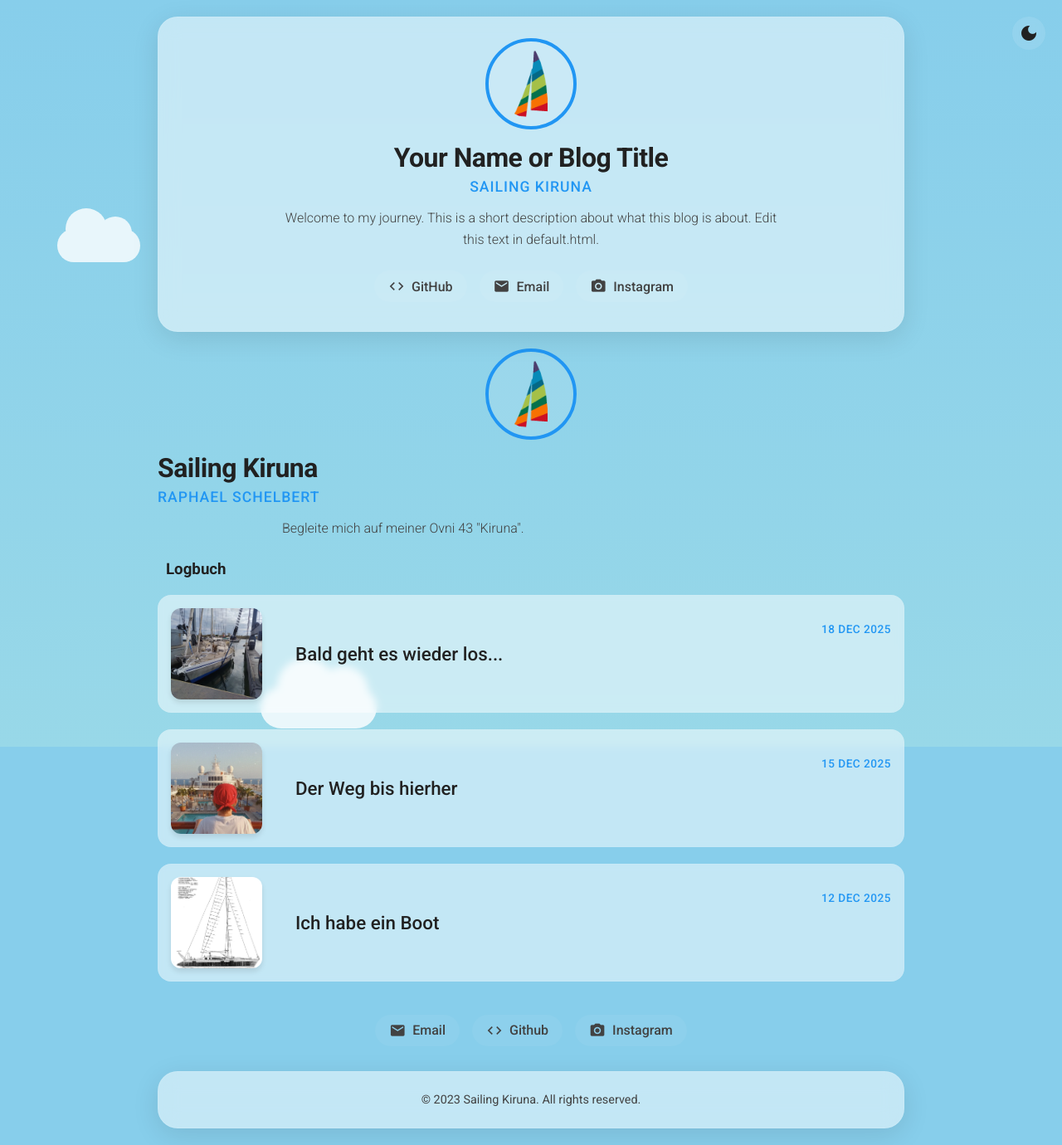
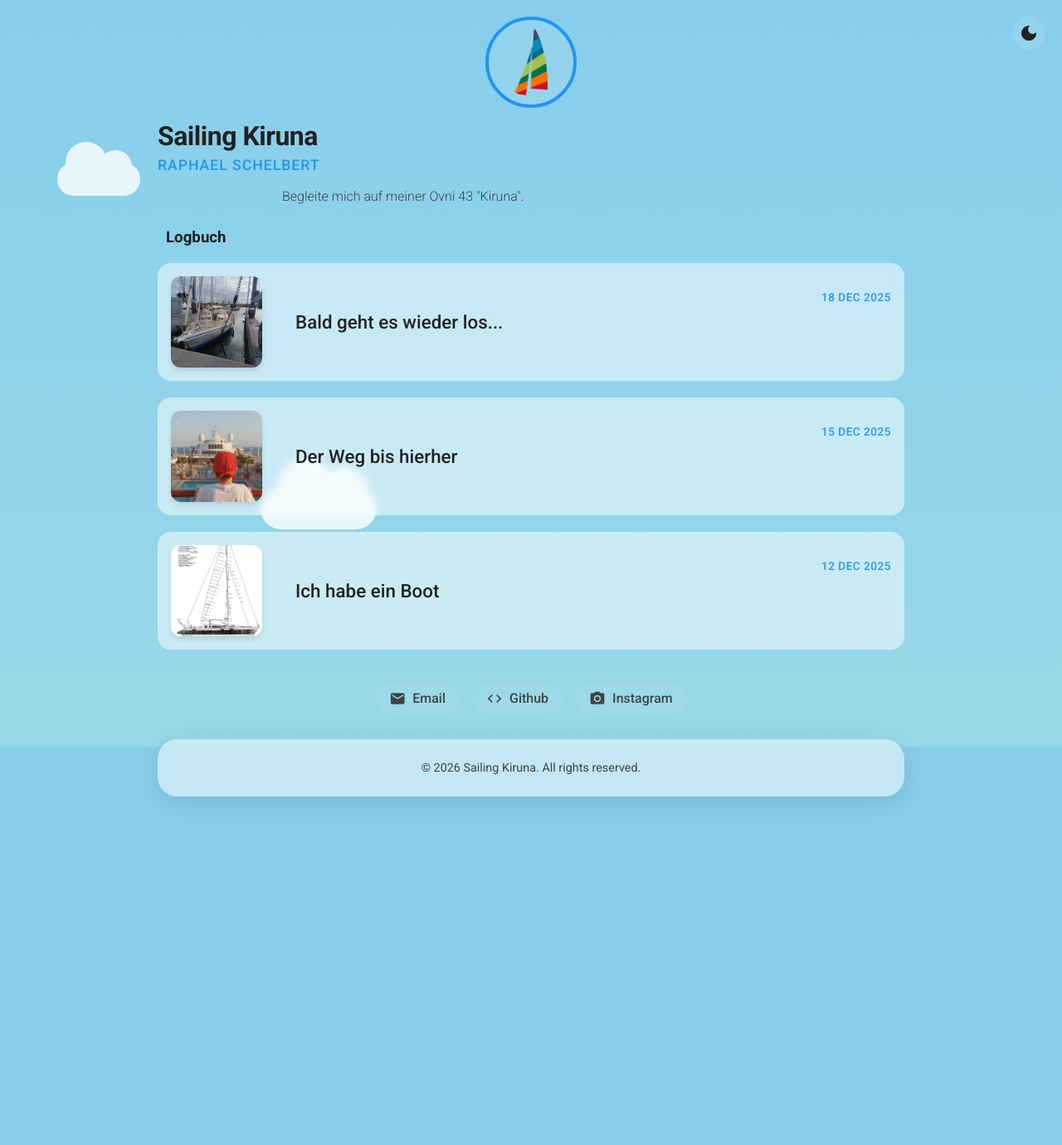
Before and after one commit to relyant/relyant.github.io, a Jekyll site: the page built from index.html, in a window 1280 px wide. Shown: the whole page at 83% size. Built offline with Jekyll 4.4.1, drawn with Linux system fonts in a browser that asks for light colours; after the commit the page ends 980 px from its top, so only the background shows below that.

Commit message:
Update default.html

```diff
--- a/_layouts/default.html
+++ b/_layouts/default.html
@@ -242,36 +242,6 @@
 
     <div class="container">
 
-        <!-- CARD 1: Header / Profile "Island" -->
-        <header class="glass-panel">
-            <div class="profile-image">
-                <!-- Replace with your actual image path -->
-                <img src="{{ site.baseurl }}/logo.png" alt="Profile">
-            </div>
-            <h1>Your Name or Blog Title</h1>
-            <div class="subtitle">Sailing Kiruna</div>
-            <p class="description">
-                Welcome to my journey. This is a short description about what this blog is about.
-                Edit this text in default.html.
-            </p>
-
-            <div class="contact-info">
-                <!-- Links with color flow hover -->
-                <a href="#" class="contact-item">
-                    <span class="material-icons">code</span>
-                    <span>GitHub</span>
-                </a>
-                <a href="mailto:example@email.com" class="contact-item">
-                    <span class="material-icons">email</span>
-                    <span>Email</span>
-                </a>
-                <a href="#" class="contact-item">
-                    <span class="material-icons">camera_alt</span>
-                    <span>Instagram</span>
-                </a>
-            </div>
-        </header>
-
         <!-- AREA 2: Main Content (The Blog List) - No Wrapping Card -->
         <main>
             {{ content }}
@@ -279,7 +249,7 @@
 
         <!-- CARD 3: Footer "Island" -->
         <footer class="glass-panel site-footer">
-            <p>&copy; 2023 Sailing Kiruna. All rights reserved.</p>
+            <p>&copy; 2026 Sailing Kiruna. All rights reserved.</p>
         </footer>
 
     </div>
```
